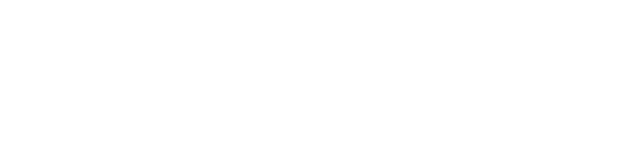
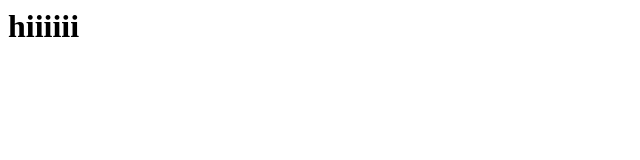
Before and after one commit to Busayoooo/git-learning, a plain HTML site: page git-learning/index.html in a window 1280 px wide. Shown: the whole page, without its empty margins (0-640 px from the left). Drawn offline with Linux system fonts and the light colour scheme.

Commit message:
my first commit

```diff
--- a/git-learning/index.html
+++ b/git-learning/index.html
@@ -2,9 +2,9 @@
 <head>
     <meta charset="UTF-8">
     <meta name="viewport" content="width=device-width, initial-scale=1.0">
-    <title>Document</title>
+    <title>git-learning</title>
 </head>
 <body>
-
+    <h1>hiiiiii</h1>
 </body>
 </html>
```
